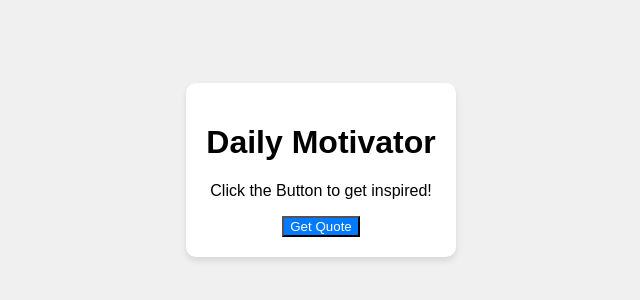
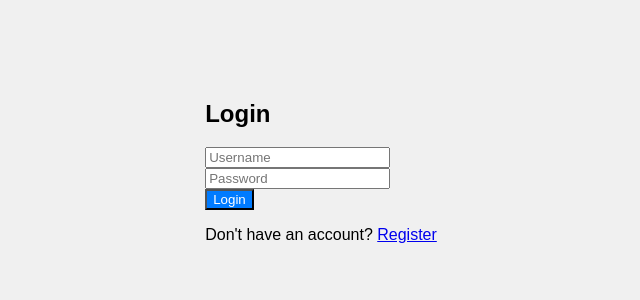
Before and after one commit to Sanjivani001/new, a plain HTML site: page index.html in a window 1280 px wide. Shown: the part 230-530 px from the top of the page, without its empty margins (319-959 px from the left). Drawn offline with Linux system fonts and the light colour scheme.

Commit message:
added new html with login structure

```diff
--- a/index.html
+++ b/index.html
@@ -7,17 +7,25 @@
     <link rel="stylesheet" href="style.css">
 </head>
 <body>
-    <div class="container">
-        <h1>
-            Daily Motivator
-        </h1>
-        <p id="quote">
-            Click the Button to get inspired!
-        </p>
-        <button id="new-quote">
-            Get Quote
-        </button>
-    </div>
-    <script src="script.js"></script>
+
+<!-- Login Section -->
+<div id="login-section" class="section">
+    <h2>Login</h2>
+    <form id="login-form">
+        <input type="text" id="username" placeholder="Username" required><br>
+        <input type="password" id="password" placeholder="Password" required><br>
+        <button type="submit">Login</button>
+    </form>
+    <p>Don't have an account? <a href="#" id="register-link">Register</a></p>
+</div>
+
+<!-- Quote Section -->
+<div id="quote-section" class="section" style="display:none;">
+    <h2>Daily Motivational Quote</h2>
+    <p id="quote">Loading...</p>
+    <button id="logout-btn">Logout</button>
+</div>
+
+<script src="script.js"></script>
 </body>
 </html>
```
